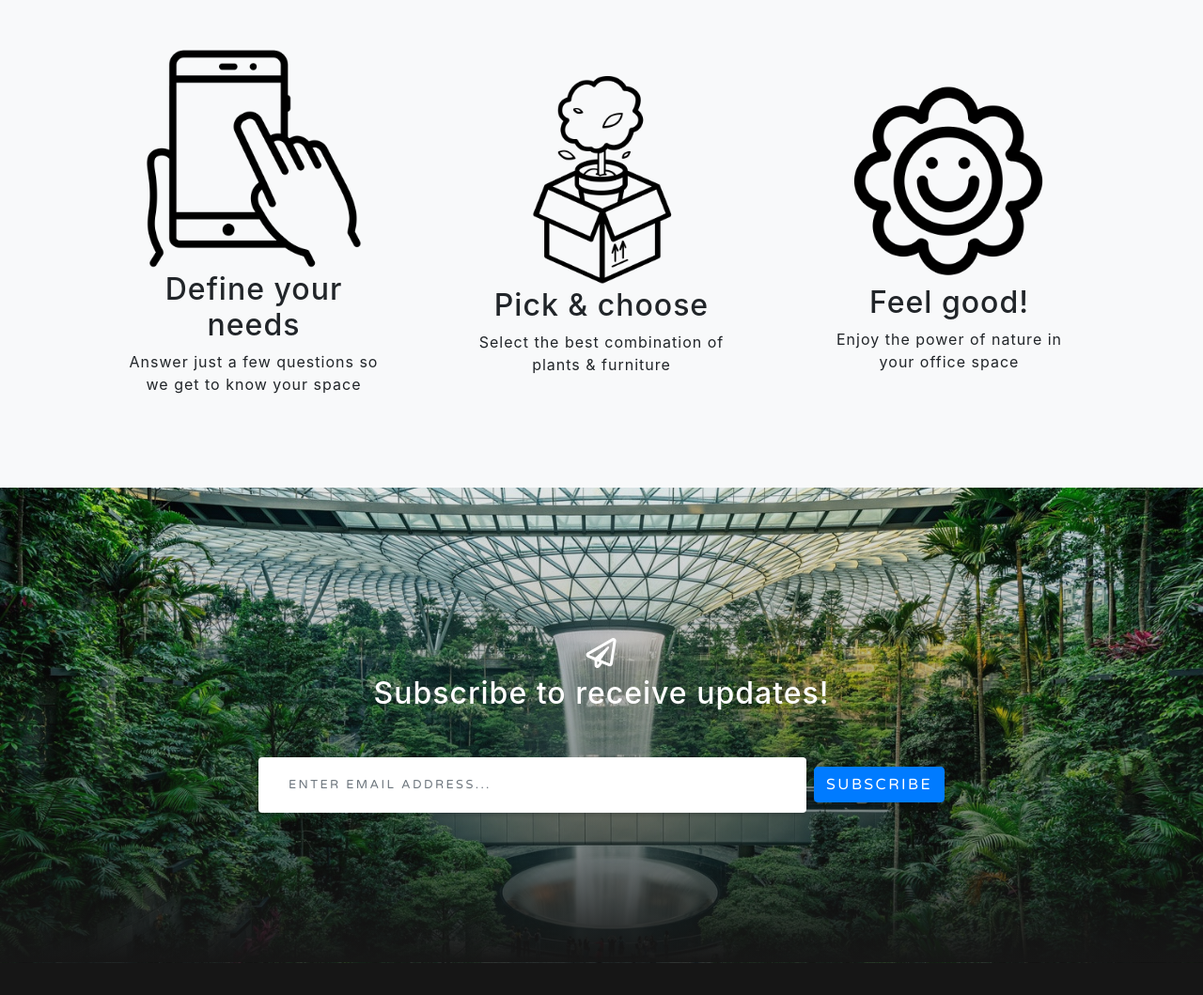
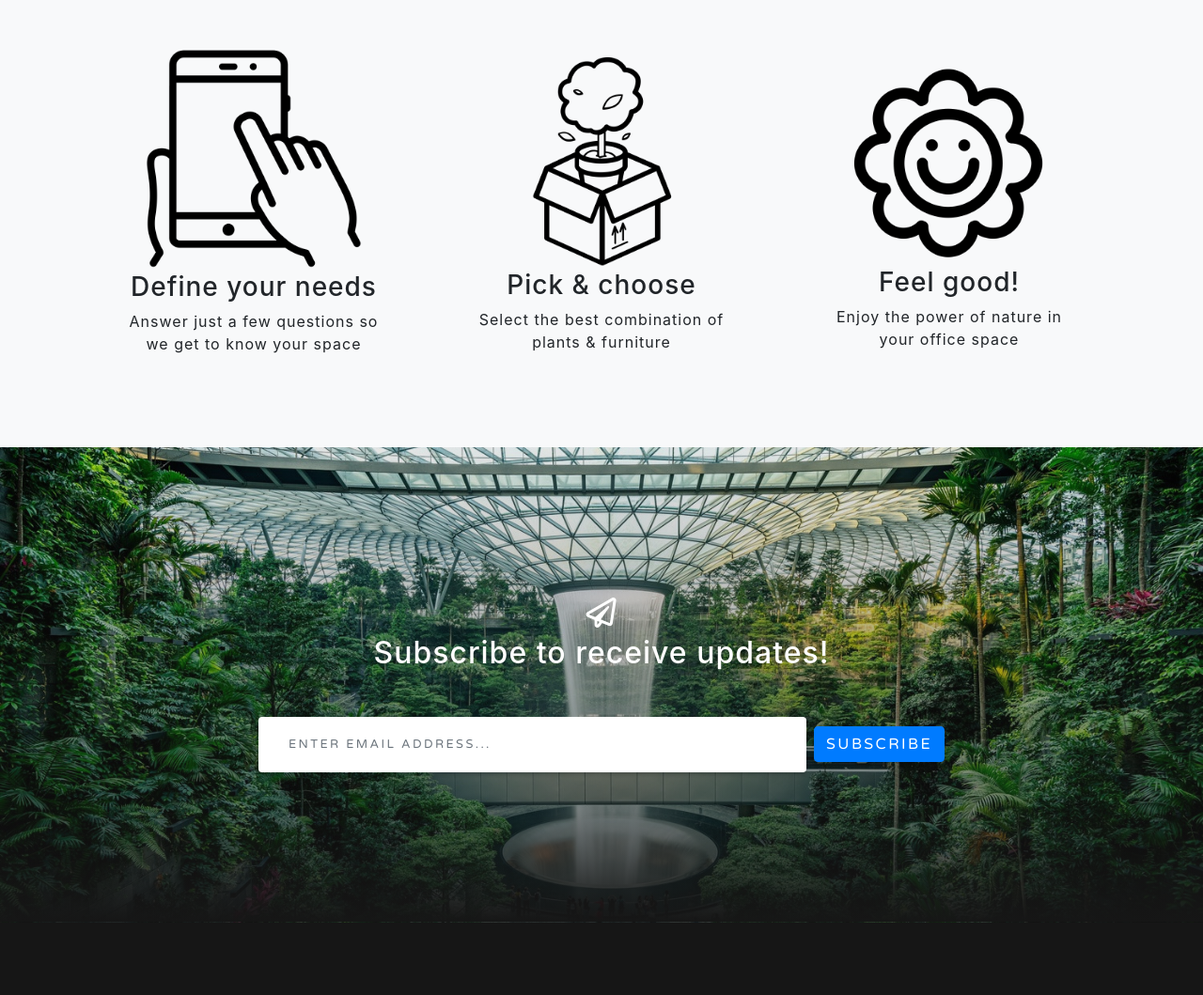
Before and after one commit to AntouanK/greenmakers, a website with bundled scripts: page index.html in a window 1280 px wide. Shown: the part 4130-5189 px from the top of the page at 94% size. Built offline with nearby package versions, Linux system fonts and the light colour scheme.

Commit message:
smaller headers

```diff
--- a/index.html
+++ b/index.html
@@ -306,9 +306,9 @@
                 alt=""
               />
             </div>
-            <h2>
+            <h3>
               Define your needs
-            </h2>
+            </h3>
             Answer just a few questions so we get to know your space
           </div>
           <div class="col-lg-4 how-to-use-step">
@@ -319,9 +319,9 @@
                 alt=""
               />
             </div>
-            <h2>
+            <h3>
               Pick & choose
-            </h2>
+            </h3>
 
             Select the best combination of plants & furniture
           </div>
@@ -333,9 +333,9 @@
                 alt=""
               />
             </div>
-            <h2>
+            <h3>
               Feel good!
-            </h2>
+            </h3>
             Enjoy the power of nature in your office space
           </div>
         </div>
```
